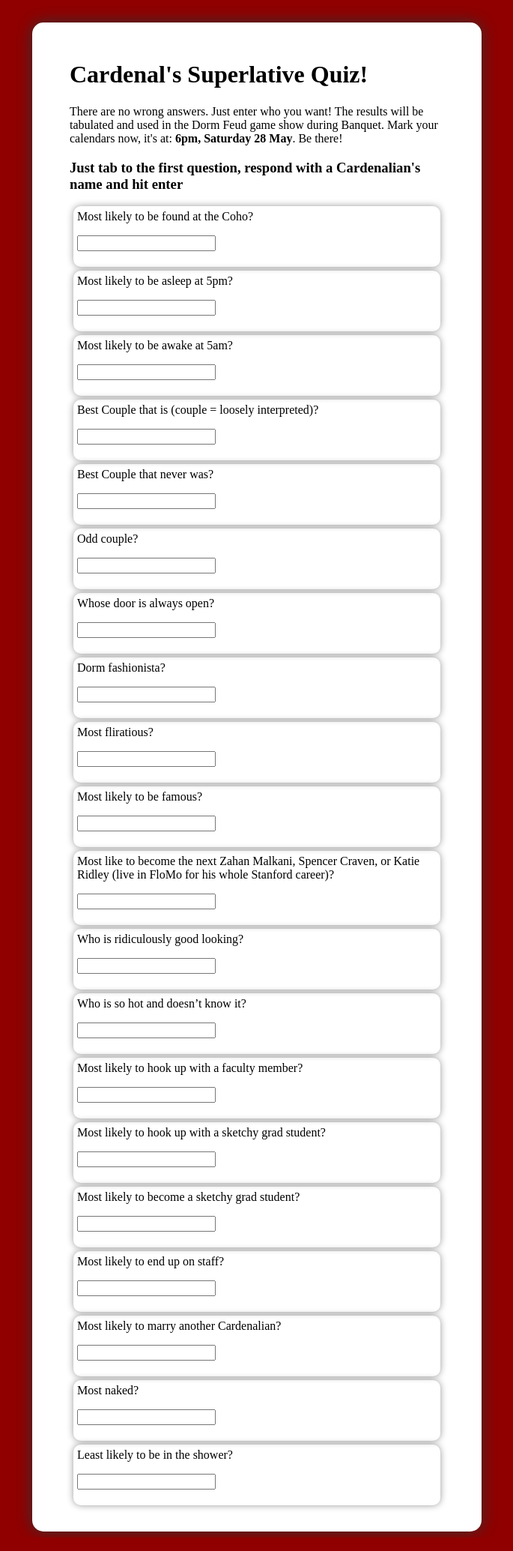
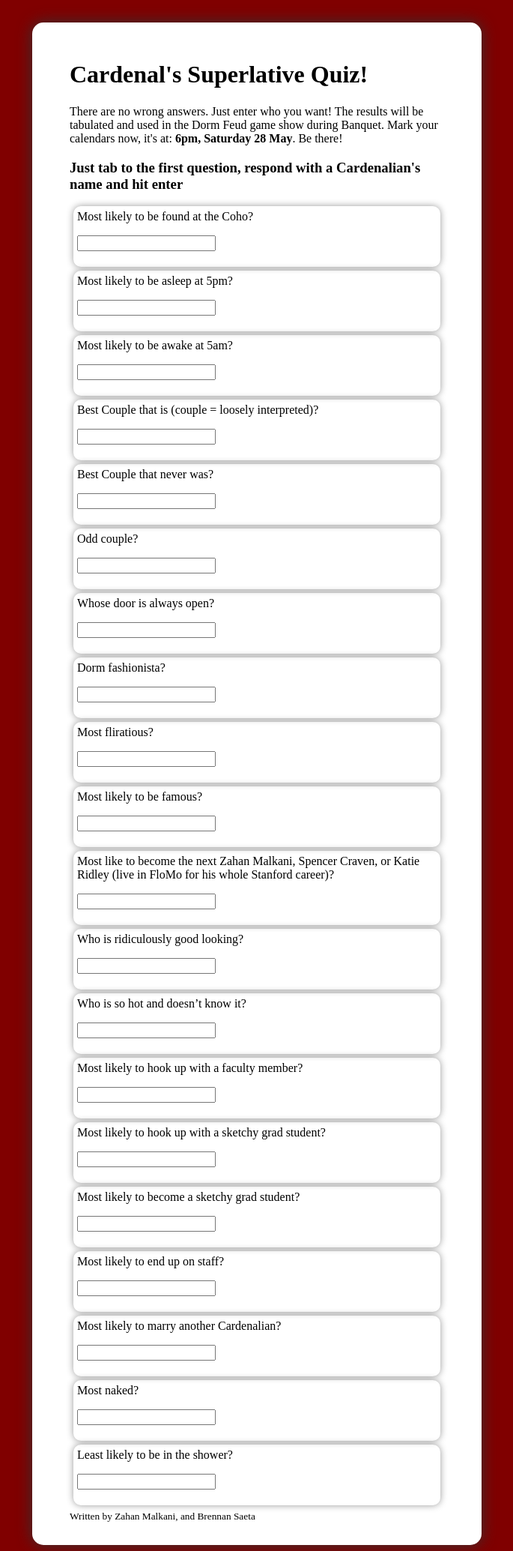
Before and after one commit to zahanm/superlatives-django, a Django app: template superlatives/survey/templates/survey.html in a window 1280 px wide. Shown: the whole page at 75% size, without its empty margins (165-850 px from the left). Run offline with Django 3.2, Linux system fonts and the light colour scheme; the template is opened without the code that fills it: values that come from a table or form of the project are taken from there, others are empty; data comes from the database, SQL or seed files in the repository; parts of the project's set-up code (start-up, migrations or seed data) failed here and were passed over.

Commit message:
Footer + CSS fix.

```diff
--- a/superlatives/static/css/survey.css
+++ b/superlatives/static/css/survey.css
@@ -22,7 +22,7 @@
 body {
 /*  background: url(http://www.stanford.edu/group/resed/cgi-bin/flomo/eastflomo/img/title.png);
   background-repeat-y: no-repeat; */
-  background: #900000;
+  background: #800000;
 }
 
 #content {
--- a/superlatives/survey/templates/survey.html
+++ b/superlatives/survey/templates/survey.html
@@ -35,4 +35,6 @@ calendars now, it's at: <strong>6pm, Saturday 28 May</strong>. Be there!
 <h3>Ask Zahan / Brennan to add some questions to the db</h3>
 {% endfor %}
 
+<small>Written by Zahan Malkani, and Brennan Saeta</small>
+
 {% endblock %}
```
